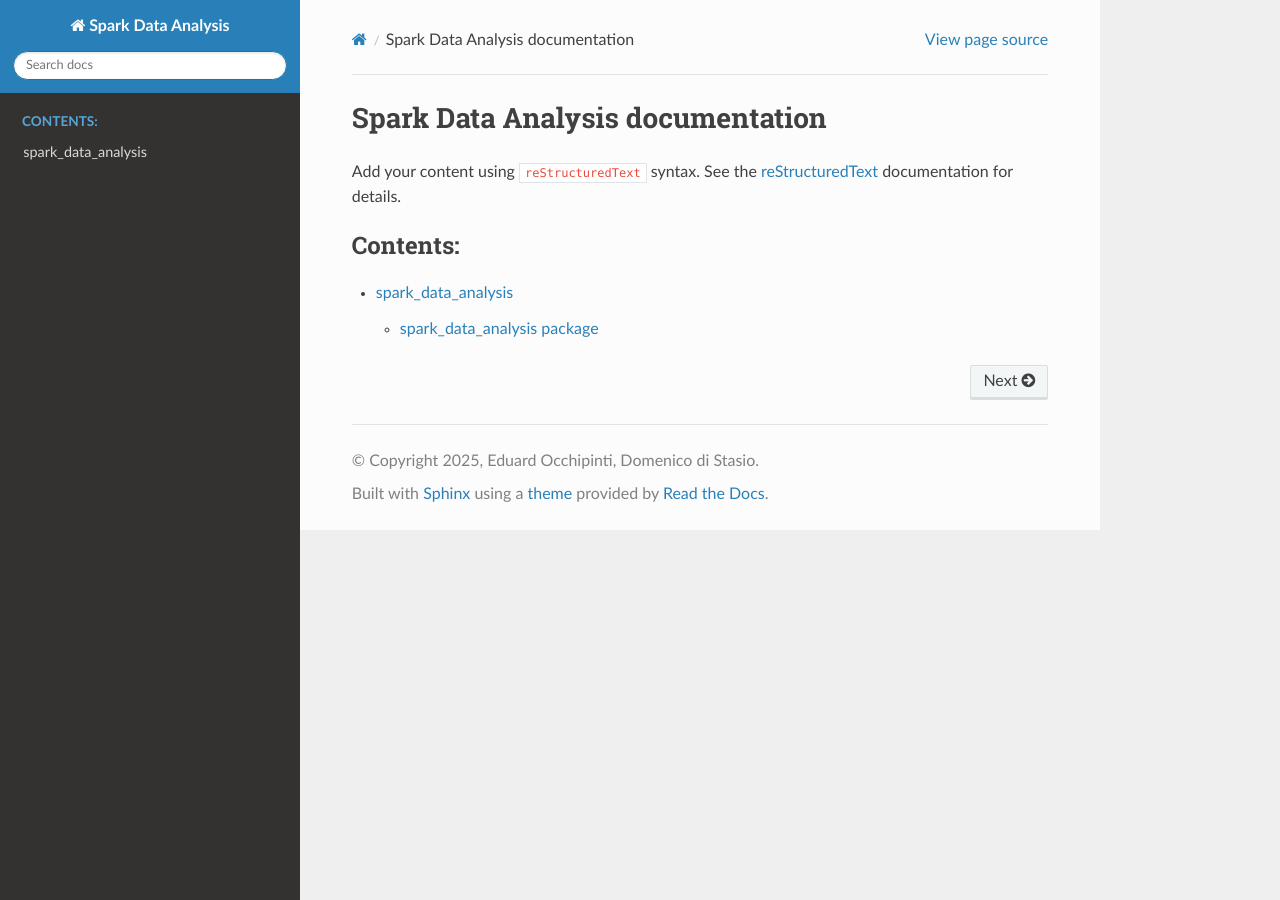
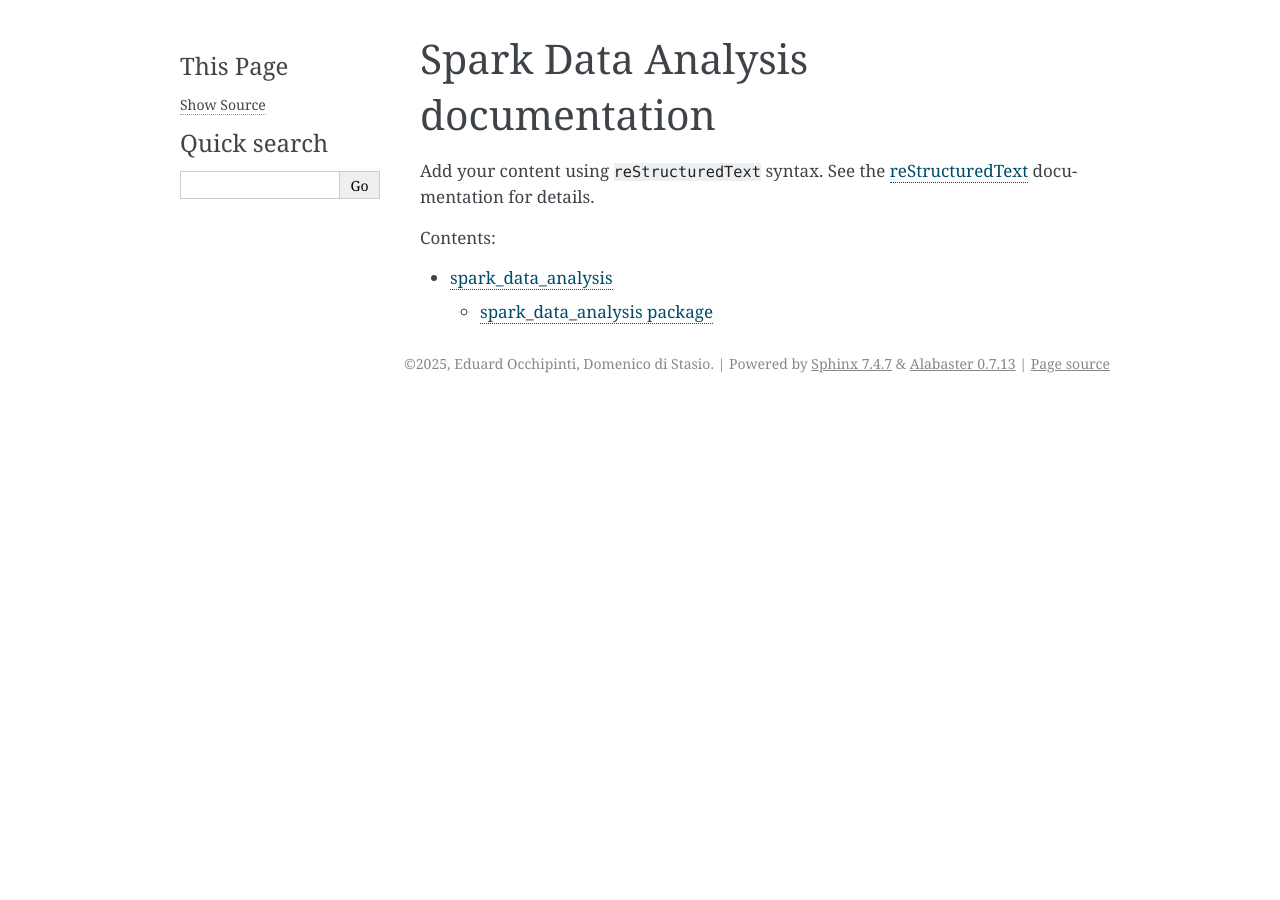
Before and after one commit to eduardz1/Spark-Data-Analysis, a Sphinx documentation site: the page built from docs/index.rst, in a window 1280 px wide. Built offline with Sphinx 7.4.7, drawn with Linux system fonts in a browser that asks for light colours.

Commit message:
docs: changed theme

```diff
--- a/docs/conf.py
+++ b/docs/conf.py
@@ -19,7 +19,7 @@ release = "0.1.0"
 # -- General configuration ---------------------------------------------------
 # https://www.sphinx-doc.org/en/master/usage/configuration.html#general-configuration
 
-extensions = ["sphinx.ext.autodoc", "sphinx.ext.napoleon", "sphinx_rtd_theme"]
+extensions = ["sphinx.ext.autodoc", "sphinx.ext.napoleon"]
 
 templates_path = ["_templates"]
 exclude_patterns = ["_build", "Thumbs.db", ".DS_Store"]
@@ -28,5 +28,5 @@ exclude_patterns = ["_build", "Thumbs.db", ".DS_Store"]
 # -- Options for HTML output -------------------------------------------------
 # https://www.sphinx-doc.org/en/master/usage/configuration.html#options-for-html-output
 
-html_theme = "sphinx_rtd_theme"
+html_theme = "alabaster"
 html_static_path = ["_static"]
--- a/pyproject.toml
+++ b/pyproject.toml
@@ -19,7 +19,6 @@ dependencies = [
 dev = [
     "pip-tools", # Provides pip-compile
     "sphinx",    # Documentation generator
-    "sphinx-rtd-theme", # ReadTheDocs theme
 ]
 
 [tool.setuptools]
```
